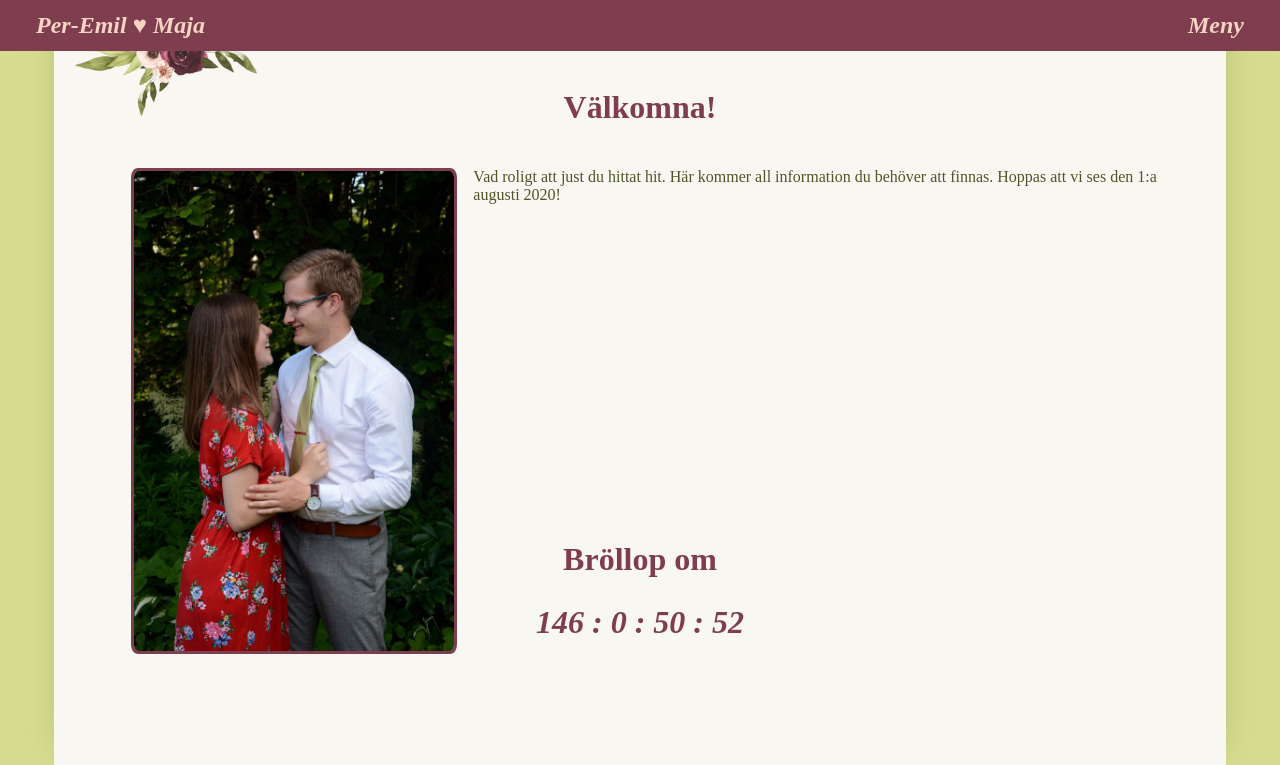
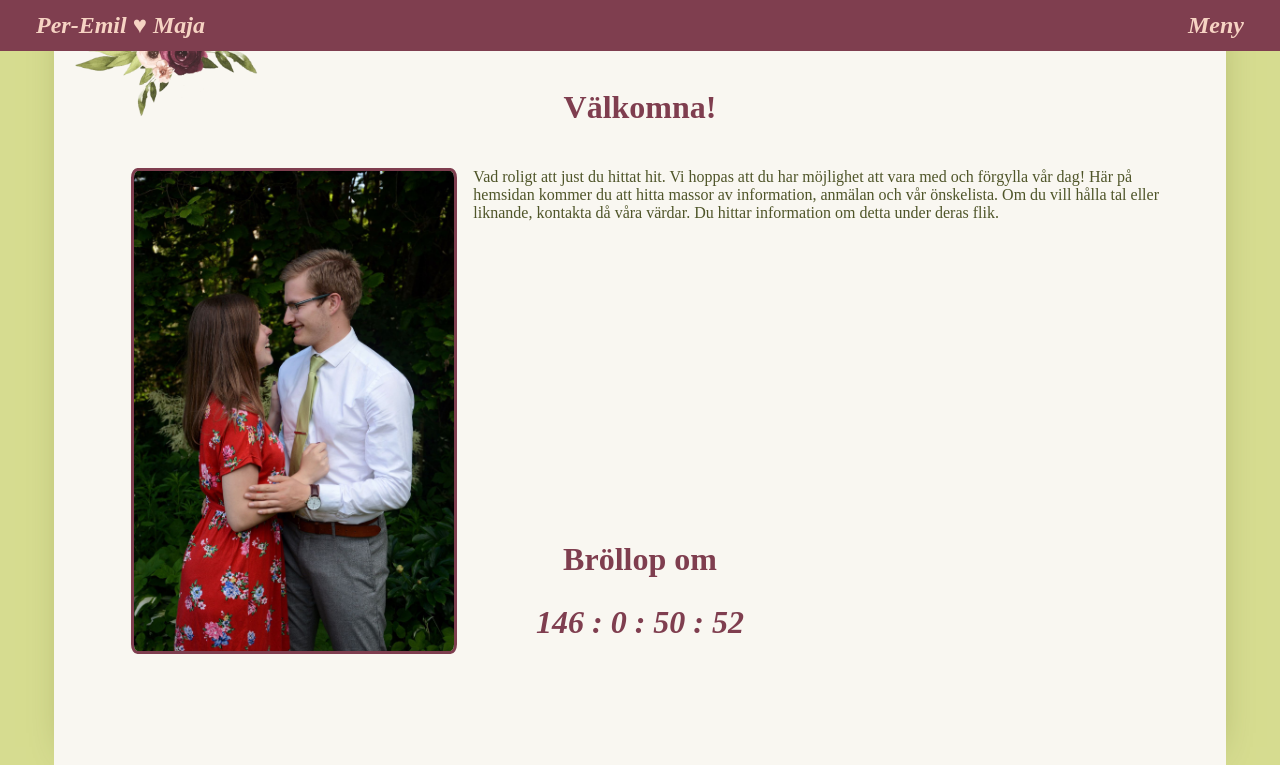
Before and after one commit to reggosaurus-reg/WeddingWebsite, a Flask app: page / in a window 1280 px wide. Shown: the top 765 px of the page. Run offline with Flask 2, Linux system fonts and the light colour scheme.

Commit message:
Update text on start page (needs styling!!)

```diff
--- a/templates/index.html
+++ b/templates/index.html
@@ -14,9 +14,12 @@
 			alt="Maja och Per-Emils förlovningsbild">
 		</div>
 		<div style="min-width:30%;max-width:60%">
-			<p class="text">Vad roligt att just du hittat hit.
-			Här kommer all information du behöver att finnas.
-			Hoppas att vi ses den 1:a augusti 2020!</p>
+			<p class="text">
+			Vad roligt att just du hittat hit.
+			Vi hoppas att du har möjlighet att vara med och förgylla vår dag!
+			Här på hemsidan kommer du att hitta massor av information, anmälan och vår önskelista.
+			Om du vill hålla tal eller liknande, kontakta då våra värdar. Du hittar information om detta under deras flik.
+			</p>
 		</div>
 	</div>
 	<div id="counter">
```
